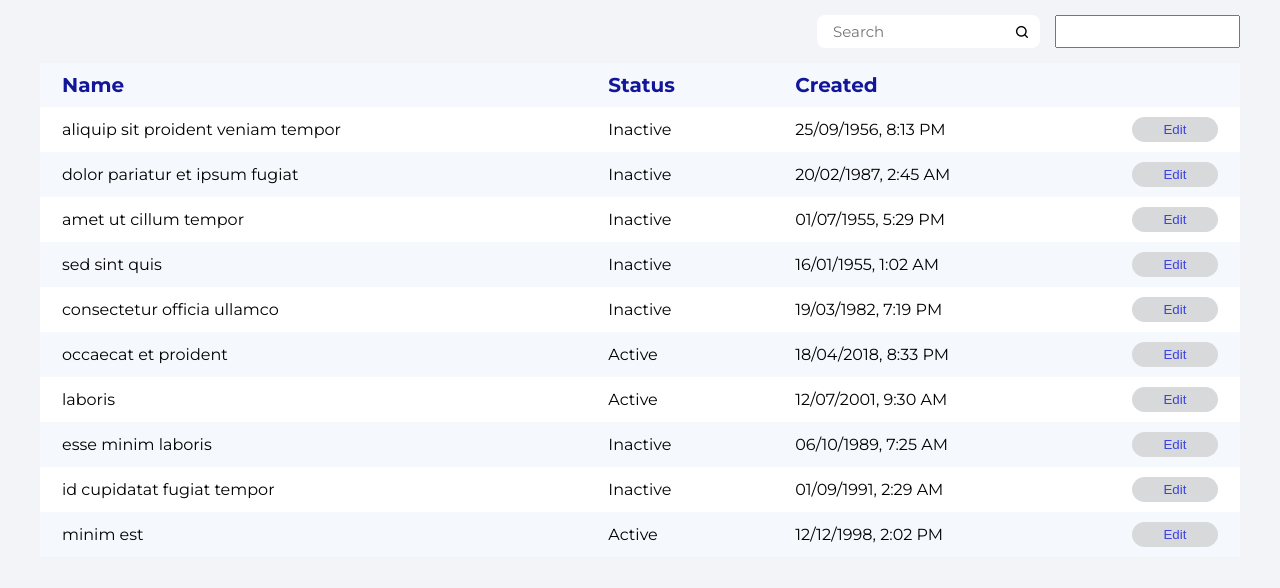
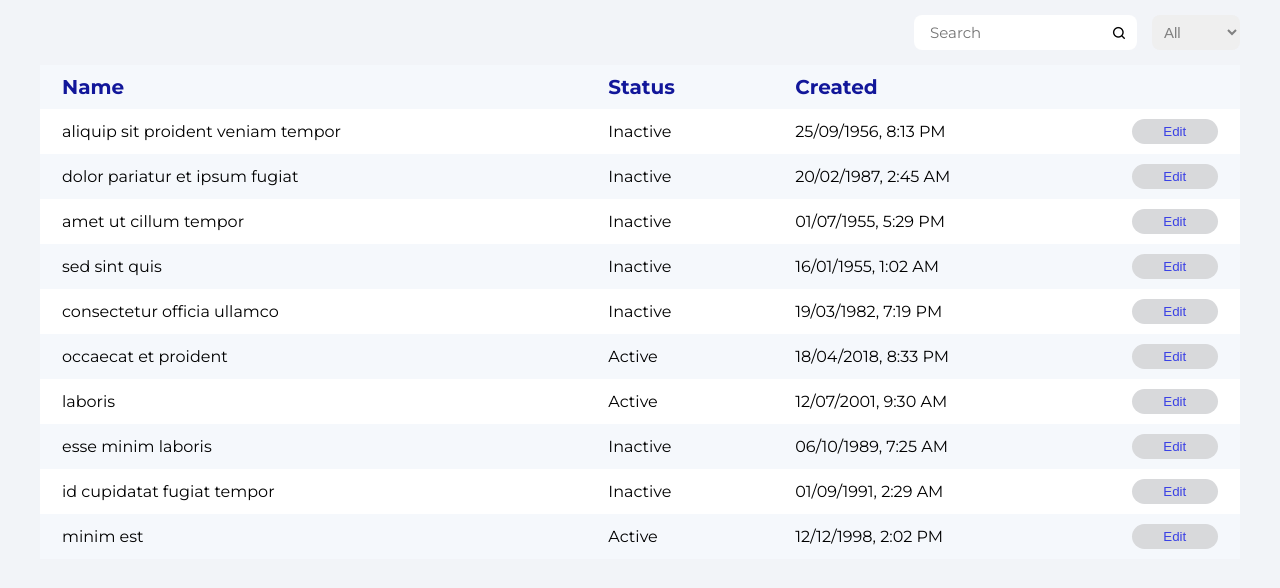
Before and after one commit to VanoVasilyan/tables-task, a React (Create React App) app: page /pages in a window 1280 px wide. Shown: the top 588 px of the page. Built offline with nearby package versions, Linux system fonts and the light colour scheme.

Commit message:
Created Select and Search for Pages and added all functionality in hook

```diff
--- a/src/App.tsx
+++ b/src/App.tsx
@@ -1,7 +1,7 @@
 import React from "react";
 import "./App.css";
 import { Route, Routes } from "react-router-dom";
-import routes from "./data";
+import { routes } from "./data";
 
 function App() {
   return (
--- a/src/components/Button/styles.tsx
+++ b/src/components/Button/styles.tsx
@@ -6,6 +6,8 @@ export const StyledButtonWrapper = styled.div`
 
 export const StyledMainButton = styled.button`
   width: 100%;
+  max-width: 86px;
+  min-height: 25px;
   cursor: pointer;
   border: none;
   outline: none;
--- a/src/components/Table/index.tsx
+++ b/src/components/Table/index.tsx
@@ -1,10 +1,10 @@
 import React, { FC } from "react";
 import * as SC from "./styles";
-import { ITableProps } from "./types";
+import { EElementStatus, ITableProps } from "./types";
 import { dateFormatter } from "../../utils/dateformatter";
 import Button from "../Button";
 
-const Table: FC<ITableProps> = ({ data, setSelectedItem }) => {
+const Table: FC<ITableProps> = ({ data, setEditItem }) => {
   return (
     <SC.StyledTableMainContainer>
       <SC.StyledTableBlock>
@@ -37,7 +37,9 @@ const Table: FC<ITableProps> = ({ data, setSelectedItem }) => {
                   <SC.StyledTableColumns
                     $bgColor={index % 2 ? "#F5F8FC" : "white"}
                   >
-                    {element.active ? "Active" : "Inactive"}
+                    {element.active
+                      ? EElementStatus.ACTIVE
+                      : EElementStatus.INACTIVE}
                   </SC.StyledTableColumns>
                   <SC.StyledTableColumns
                     $bgColor={index % 2 ? "#F5F8FC" : "white"}
@@ -51,10 +53,7 @@ const Table: FC<ITableProps> = ({ data, setSelectedItem }) => {
                   <SC.StyledTableColumns
                     $bgColor={index % 2 ? "#F5F8FC" : "white"}
                   >
-                    <Button
-                      text="Edit"
-                      onClick={() => setSelectedItem(element)}
-                    />
+                    <Button text="Edit" onClick={() => setEditItem(element)} />
                   </SC.StyledTableColumns>
                 </SC.StyledTableRows>
               );
--- a/src/components/Table/types.ts
+++ b/src/components/Table/types.ts
@@ -1,5 +1,10 @@
 import { SetStateAction } from "react";
 export interface ITableProps {
   data: any[];
-  setSelectedItem: React.Dispatch<SetStateAction<any>>;
+  setEditItem: React.Dispatch<SetStateAction<any>>;
 }
+
+export enum EElementStatus {
+  ACTIVE = "Active",
+  INACTIVE = "Inactive",
+}
--- a/src/data/index.tsx
+++ b/src/data/index.tsx
@@ -1,33 +1,47 @@
-import Products from '../mainPages/Products';
-import Pages from '../mainPages/Pages';
-import PricePlans from '../mainPages/PricePlans';
-import { IRoutes } from './types';
-import { Navigate } from 'react-router-dom';
+import Products from "../mainPages/Products";
+import Pages from "../mainPages/Pages";
+import PricePlans from "../mainPages/PricePlans";
+import { IRoutes } from "./types";
+import { Navigate } from "react-router-dom";
 
-const routes: IRoutes[] = [
+export const routes: IRoutes[] = [
   {
     id: 1,
-        path: '/',
-        title: 'Products',
-        element: <Products />
+    path: "/",
+    title: "Products",
+    element: <Products />,
   },
   {
     id: 2,
-        path: '/pages',
-        title: 'Pages',
-        element: <Pages />
+    path: "/pages",
+    title: "Pages",
+    element: <Pages />,
   },
   {
     id: 3,
-        path: '/pricePlans',
-        title: 'Price Plans',
-        element: <PricePlans />
-    }, {
+    path: "/pricePlans",
+    title: "Price Plans",
+    element: <PricePlans />,
+  },
+  {
     id: 4,
-        path: '*',
-        title: '',
-        element: <Navigate to={'/'} />
-    }
-]
+    path: "*",
+    title: "",
+    element: <Navigate to={"/"} />,
+  },
+];
 
-export default routes
+export const selectValues = [
+  {
+    id: 1,
+    value: "All",
+  },
+  {
+    id: 2,
+    value: "Active",
+  },
+  {
+    id: 3,
+    value: "Inactive",
+  },
+];
--- /dev/null
+++ b/src/hooks/usePages.ts
@@ -0,0 +1,63 @@
+import { ChangeEvent, useCallback, useMemo, useState } from "react";
+import { IPagesProps } from "../types/globalTypes";
+import { ESelectTypes } from "../mainPages/Pages/types";
+import pagesData from "../data/mocks/pages.json";
+
+export const usePages = () => {
+  const [tableData, setTableData] = useState<IPagesProps[]>(pagesData);
+  const [selectedItem, setSelectedItem] = useState<string>(ESelectTypes.ALL);
+  const [inputValue, setInputValue] = useState<string>("");
+  const [editItem, setEditItem] = useState<any>();
+
+  const filteredData = useMemo(() => {
+    return selectedItem === ESelectTypes.ALL
+      ? pagesData
+      : selectedItem === ESelectTypes.ACTIVE
+      ? pagesData.filter((item) => item.active && item)
+      : selectedItem === ESelectTypes.INACTIVE
+      ? pagesData.filter((item) => !item.active && item)
+      : pagesData;
+  }, [selectedItem]);
+
+  const handleSearchItems = useCallback(
+    (e: ChangeEvent<HTMLInputElement>) => {
+      setInputValue(e.target.value);
+      const searchResults = filteredData.filter((item) =>
+        item.title.toLowerCase().includes(e.target.value.toLowerCase())
+      );
+      if (searchResults.length) {
+        setTableData(searchResults);
+      }
+    },
+    [filteredData]
+  );
+
+  const handleSelectItems = useCallback(
+    (e: ChangeEvent<HTMLSelectElement>) => {
+      setSelectedItem(e.target.value);
+      if (inputValue) {
+        setInputValue("");
+      }
+      const selectedItems = pagesData.filter((item) =>
+        (e.target.value === ESelectTypes.ACTIVE && item.active) ||
+        (e.target.value === ESelectTypes.INACTIVE && !item.active) ||
+        e.target.value === ESelectTypes.ALL
+          ? item
+          : null
+      );
+      if (selectedItems.length) {
+        setTableData(selectedItems);
+      }
+    },
+    [inputValue]
+  );
+
+  return {
+    tableData,
+    inputValue,
+    editItem,
+    handleSearchItems,
+    handleSelectItems,
+    setEditItem,
+  };
+};
--- a/src/mainPages/Pages/index.tsx
+++ b/src/mainPages/Pages/index.tsx
@@ -1,29 +1,38 @@
-import React, { ChangeEvent, FC, useState } from "react";
+import React, { FC } from "react";
 import * as SC from "./styles";
-import searchIcon from '../../assets/search.png';
+import searchIcon from "../../assets/search.png";
 import Table from "../../components/Table";
-import pagesData from "../../data/mocks/pages.json";
+import { selectValues } from "../../data";
+import { usePages } from "../../hooks/usePages";
 
 const Pages: FC = () => {
-  const [tableData, setTableData] = useState<any[]>(pagesData);
-  const [selectedItem, setSelectedItem] = useState<any>();
-
-  const handleSearchItems = (e: ChangeEvent<HTMLInputElement>) => {
-    const searchResults = pagesData.filter(item => item.title.toLowerCase().includes(e.target.value.toLowerCase()))
-    if (searchResults.length) {
-      setTableData(searchResults)
-    }
-  }
+  const {
+    tableData,
+    inputValue,
+    editItem,
+    handleSearchItems,
+    handleSelectItems,
+    setEditItem,
+  } = usePages();
 
   return (
     <SC.StyledPagesMainContainer>
-      {/* TODO */}
       <SC.StyledTableControllersBlock>
-        <SC.StyledSearchInput $bgImage={searchIcon} placeholder="Search" type="text" onChange={handleSearchItems} />
-        <input type="text" />
+        <SC.StyledSearchInput
+          value={inputValue}
+          $bgImage={searchIcon}
+          placeholder="Search"
+          type="text"
+          onChange={handleSearchItems}
+        />
+        <SC.StyledSelect onChange={handleSelectItems}>
+          {selectValues.map((item) => (
+            <SC.StyledSelectOptions key={item.id}>{item.value}</SC.StyledSelectOptions>
+          ))}
+        </SC.StyledSelect>
       </SC.StyledTableControllersBlock>
-      <Table data={tableData} setSelectedItem={setSelectedItem} />
-      {selectedItem && <div>{selectedItem.id}</div>}
+      <Table data={tableData} setEditItem={setEditItem} />
+      {editItem && <div>{editItem.id}</div>}
     </SC.StyledPagesMainContainer>
   );
 };
--- a/src/mainPages/Pages/styles.tsx
+++ b/src/mainPages/Pages/styles.tsx
@@ -5,7 +5,7 @@ export const StyledPagesMainContainer = styled.div`
   max-width: 1200px;
   margin: 0 auto;
   margin-top: 15px;
-`
+`;
 
 export const StyledTableControllersBlock = styled.div`
   display: flex;
@@ -31,4 +31,15 @@ export const StyledSearchInput = styled.input<{ $bgImage?: string }>`
     font-optical-sizing: auto;
     font-style: normal;
   }
-`
+`;
+
+export const StyledSelect = styled.select`
+  border: none;
+  outline: none;
+  color: gray;
+  padding: 8px;
+  border-radius: 8px;
+  font-size: 15px;
+`;
+
+export const StyledSelectOptions = styled.option``;
--- /dev/null
+++ b/src/mainPages/Pages/types.ts
@@ -0,0 +1,5 @@
+export enum ESelectTypes {
+  ALL = "All",
+  ACTIVE = "Active",
+  INACTIVE = "Inactive",
+}
```
Lines whose indentation alone changed are shown as unchanged.
